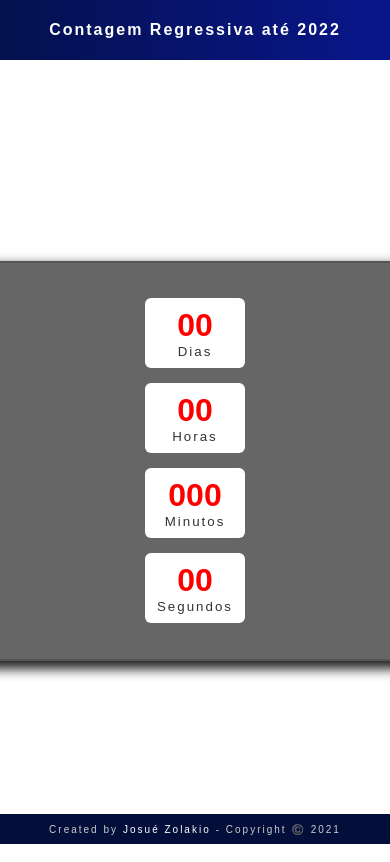
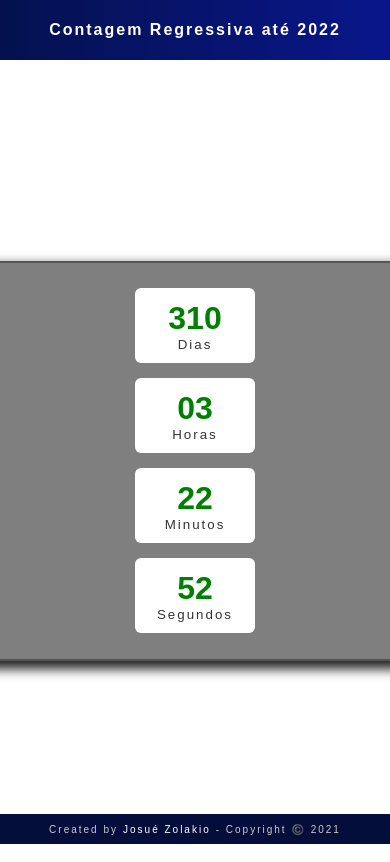
Before and after one commit to josuezolakiomd/contagemRegressiva2022, a plain HTML site: page index.html in a window 390 px wide. Shown: the top 862 px of the page. Drawn offline with Linux system fonts and the light colour scheme.

Commit message:
Adicionando o JavaScript

```diff
--- a/index.html
+++ b/index.html
@@ -10,7 +10,7 @@
 </head>
 <body>
   <div class="header pd_20 flexCenter">
-    Contagem Regressiva até 2022
+    <!-- Contagem Regressiva até 2022 -->
   </div>
 
   <div class="content pd_20 flexCenter">
@@ -29,7 +29,7 @@
         </div>
 
         <div class="time flexCenter flex-d-c">
-          <h1 id="minutes pd_20">000</h1>
+          <h1 id="minutes">00</h1>
           <small>Minutos</small>
         </div>
 
--- a/script.js
+++ b/script.js
@@ -0,0 +1,28 @@
+const headerNewYear = document.querySelector('.header');
+const secondsContainer = document.querySelector('#seconds');
+const minutesContainer = document.querySelector('#minutes');
+const hoursContainer = document.querySelector('#hours');
+const daysContainer = document.querySelector('#days');
+
+const nextYear = new Date().getFullYear() + 1;
+const newYearTime = new Date(`January 01 ${nextYear} 00:00:00`);
+
+headerNewYear.textContent = `Contagem Regressiva até ${nextYear}`;
+
+const updateCountdown = () => {
+  const currentTime = new Date();
+  const differece = newYearTime - currentTime;
+
+  const days = Math.floor(differece / 1000 / 60 / 60 / 24);
+  const hours = Math.floor(differece / 1000 / 60/ 60) % 24;
+  const minutes = Math.floor(differece / 1000 / 60) % 60;
+  const seconds = Math.floor(differece / 1000) % 60;
+
+  secondsContainer.textContent = seconds < 10 ? '0' + seconds : seconds;
+  minutesContainer.textContent = minutes < 10 ? '0' + minutes : minutes;
+  hoursContainer.textContent = hours < 10 ? '0' + hours : hours;
+  daysContainer.textContent = days < 10 ? '0' + days : days;
+}
+
+
+setInterval(updateCountdown, 1000);
--- a/style.css
+++ b/style.css
@@ -54,7 +54,7 @@ body {
 }
 .time h1 {
  font-size:5rem;
- color:red;
+ color:green;
 }
 .time small {
   letter-spacing:2px;
@@ -129,12 +129,15 @@ footer a {
   }
 }
 @media (max-width:550px){
+  .content .container {
+    background-color:rgba(0, 0, 0, 0.5);
+  }
   .countdown{
     flex-direction:column;
   }
   .time {
-    width:100px;
-    height:70px;
+    width:120px;
+    height:75px;
   }
   .time:not(:last-child){
     margin-right:0;
```
